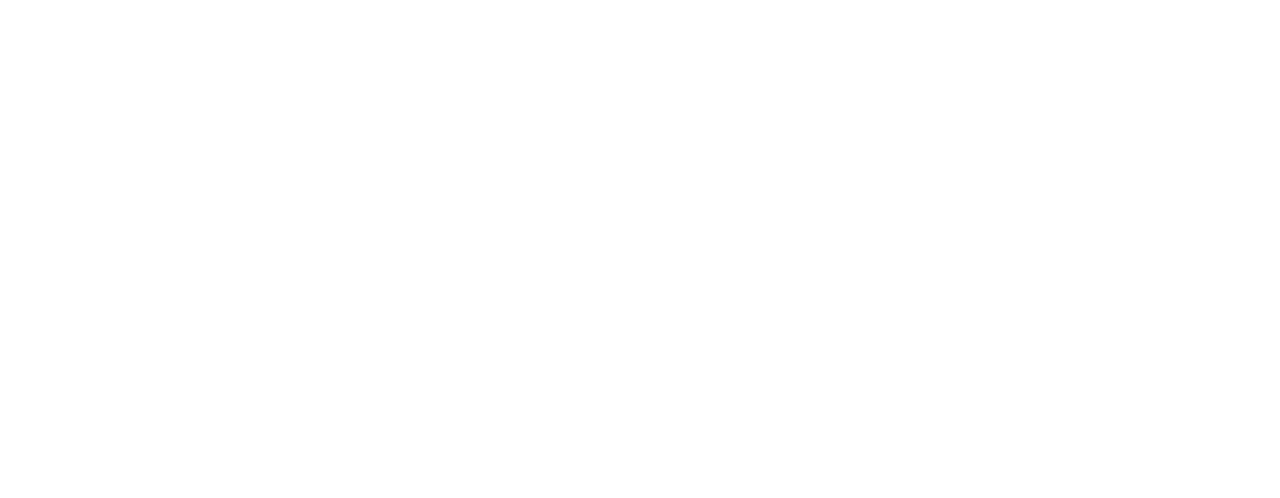
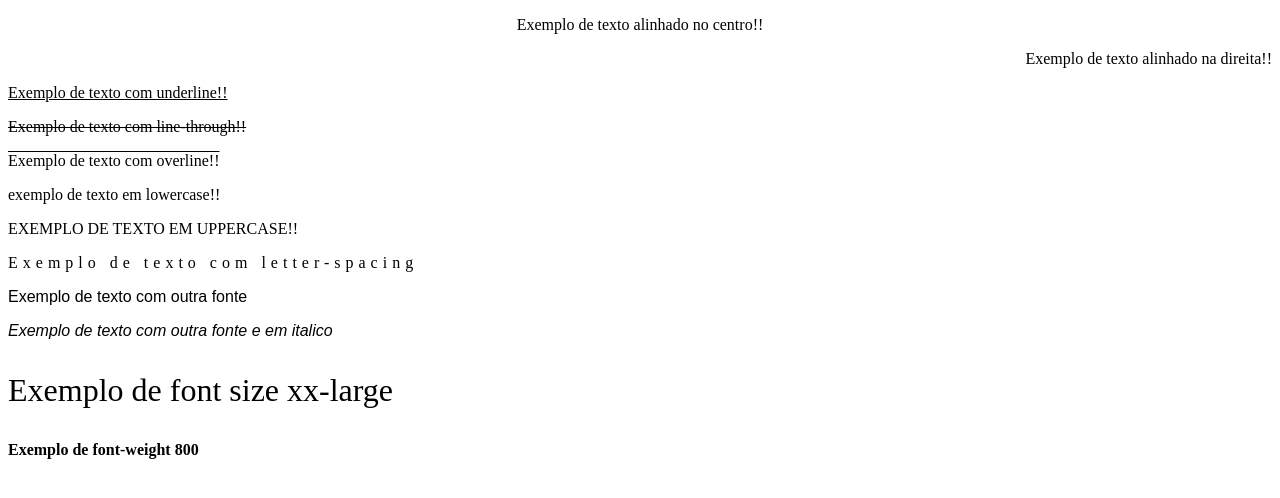
Before and after one commit to SchwabTiago/html-css-javascript, a plain HTML site: page 4_introducao_ao_css/4.2_textos_no_css/index.html in a window 1280 px wide. Drawn offline with Linux system fonts and the light colour scheme.

Commit message:
Novas atualizações

```diff
--- a/4_introducao_ao_css/4.2_textos_no_css/index.html
+++ b/4_introducao_ao_css/4.2_textos_no_css/index.html
@@ -8,7 +8,19 @@
 </head>
 
 <body>
-
+    <p style="text-align: center;">Exemplo de texto alinhado no centro!!</p>
+    <p style="text-align: right;">Exemplo de texto alinhado na direita!!</p>
+    <p style="text-decoration: underline;">Exemplo de texto com underline!!</p>
+    <p style="text-decoration: line-through;">Exemplo de texto com line-through!!</p>
+    <p style="text-decoration: overline;">Exemplo de texto com overline!!</p>
+    <p style="text-transform: lowercase;">Exemplo de texto em lowercase!!</p>
+    <p style="text-transform: uppercase;">Exemplo de texto em uppercase!!</p>
+    <p style="letter-spacing: 5px;">Exemplo de texto com letter-spacing</p>
+    <p style="font-family: Arial, Helvetica, sans-serif;">Exemplo de texto com outra fonte</p>
+    <p style="font-family: Arial, Helvetica, sans-serif; font-style: italic;">Exemplo de texto com outra fonte e em
+        italico</p>
+    <p style="font-size: xx-large;">Exemplo de font size xx-large</p>
+    <p style="font-weight: 800;">Exemplo de font-weight 800</p>
 </body>
 
 </html>
```
